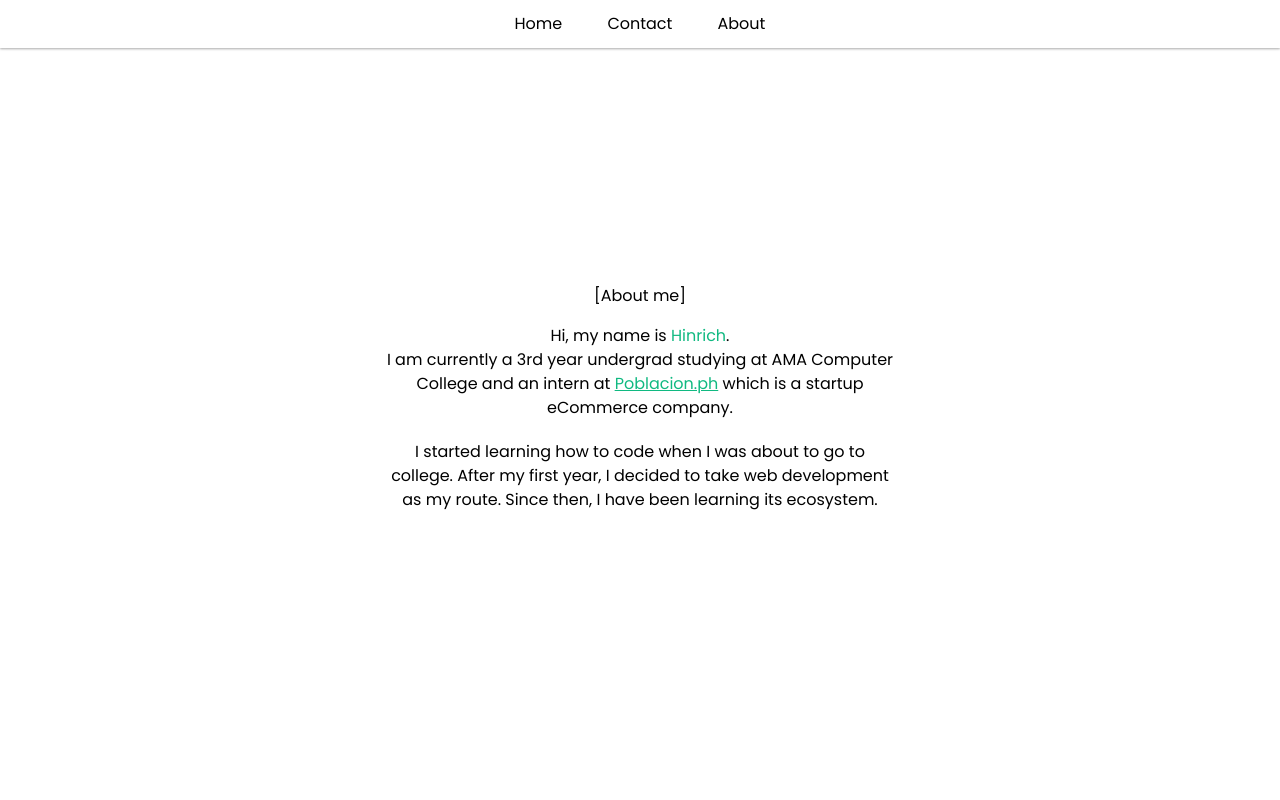
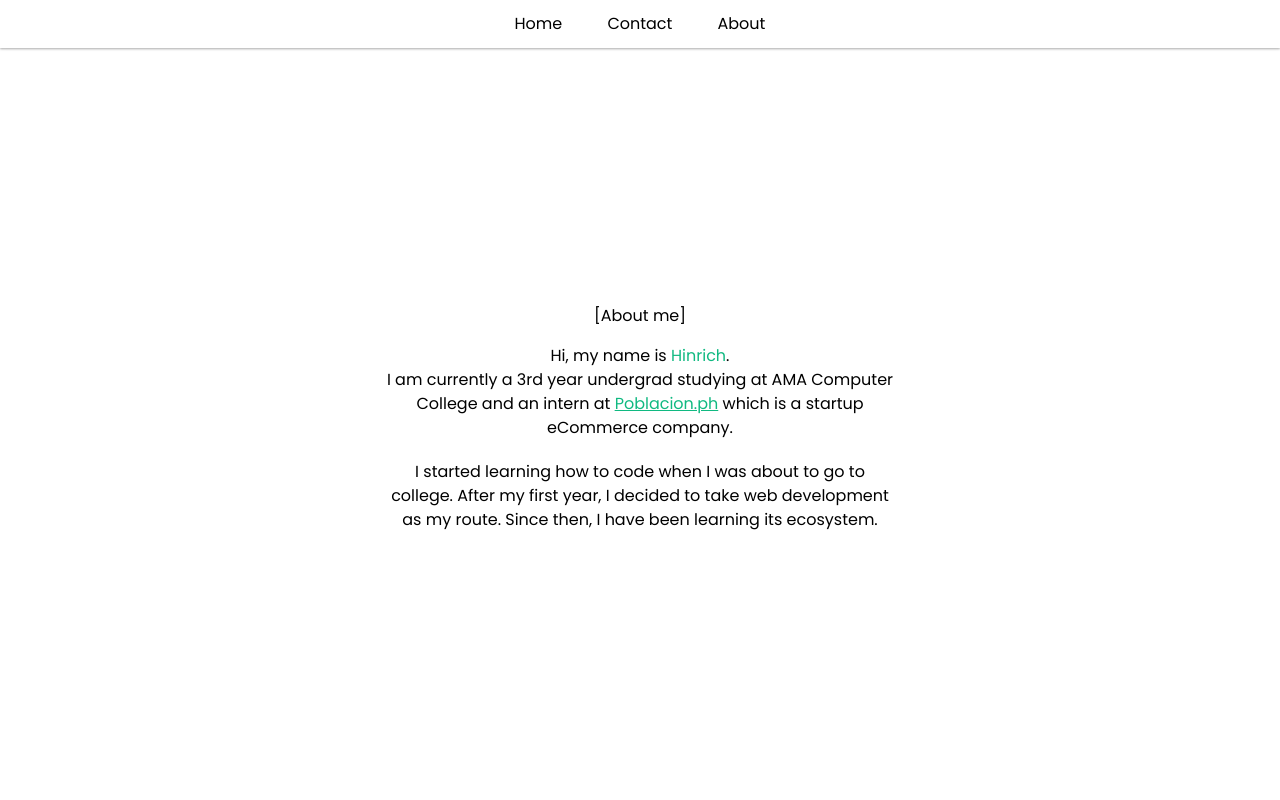
Before and after one commit to Amaterasu10/react-portfolio-vite, a React (Vite) app: page /about in a window 1280 px wide. Shown: the top 800 px of the page. Built offline with nearby package versions, Linux system fonts and the light colour scheme.

Commit message:
added returned the div with p-5 in the about page so that its content doesn't touch the edges

```diff
--- a/src/routes/About.jsx
+++ b/src/routes/About.jsx
@@ -1,7 +1,7 @@
 import TechStack from '../components/TechStack';
 export default function About() {
   return (
-    <>
+    <div className='p-5'>
       <section className="center-everything">
         <h2 className="p-4">[About me]</h2>
 
@@ -18,6 +18,6 @@ export default function About() {
       </section>
 
       <TechStack />
-    </>
+    </div>
   )
 }
```
